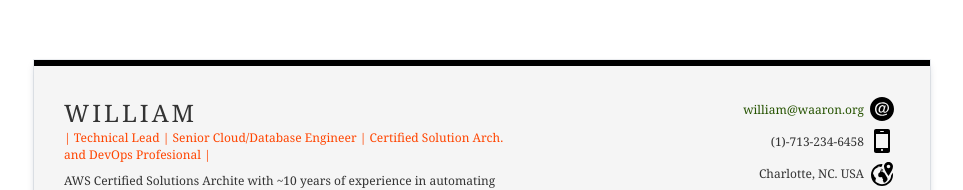
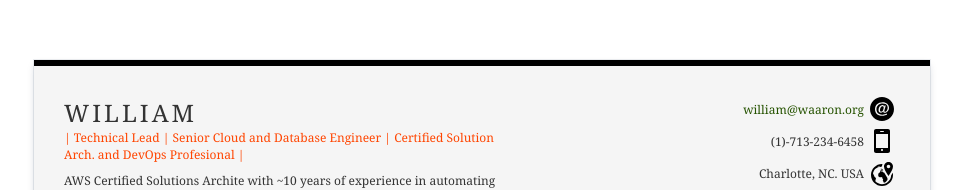
Before and after one commit to devopslord/waaron, a website: page src/frontend/index.html in a window 1280 px wide. Shown: the top 190 px of the page, without its empty margins (158-1121 px from the left). Drawn offline with Linux system fonts and the light colour scheme; no server answers.

Commit message:
restructured the title4

```diff
--- a/src/frontend/index.html
+++ b/src/frontend/index.html
@@ -18,7 +18,7 @@
       <div class="summary">
         <div class="summary__headline">
           <h2 class="text--uppercase font--georgia">William </h2>
-          <h3 class="text-uppercase"> | Technical Lead | Senior Cloud/Database Engineer | Certified Solution Arch. and DevOps Profesional |  </h3>
+          <h3 class="text-uppercase"> | Technical Lead | Senior Cloud and Database Engineer | Certified Solution Arch. and DevOps Profesional |  </h3>
         </div>
         <div class="summary__description">
           <p>
```
